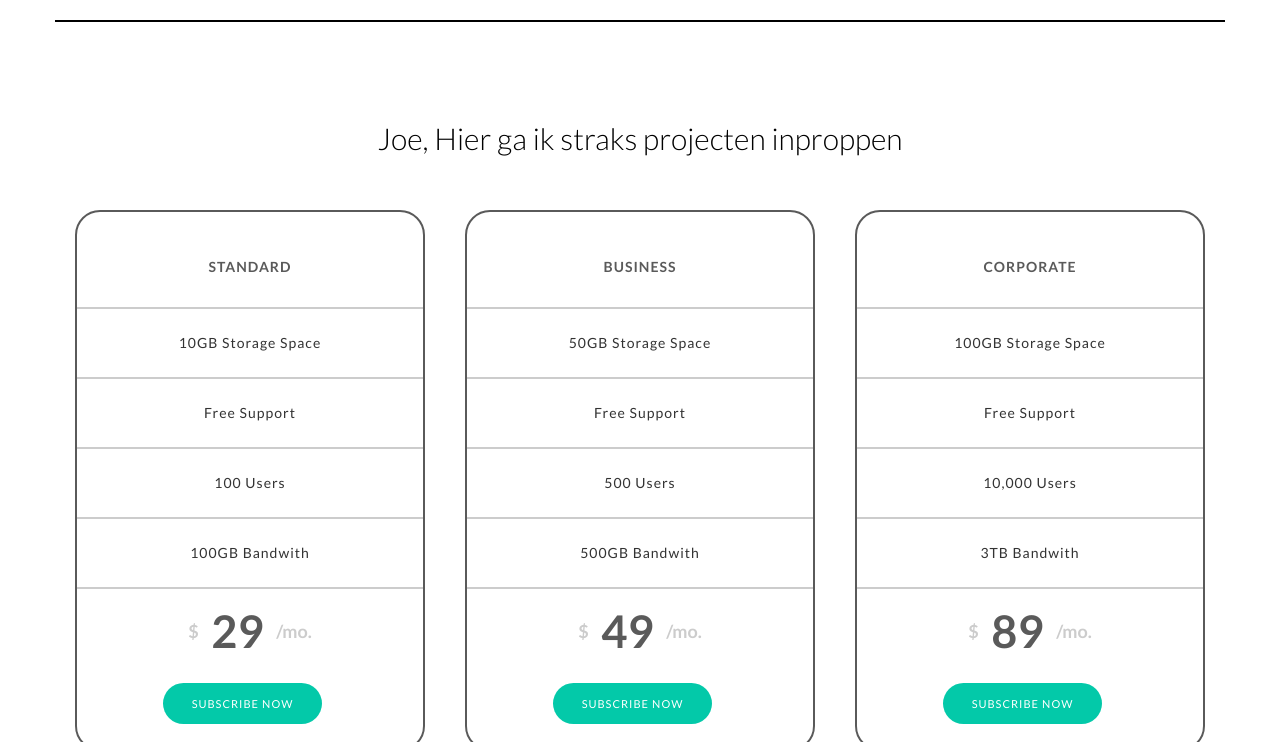
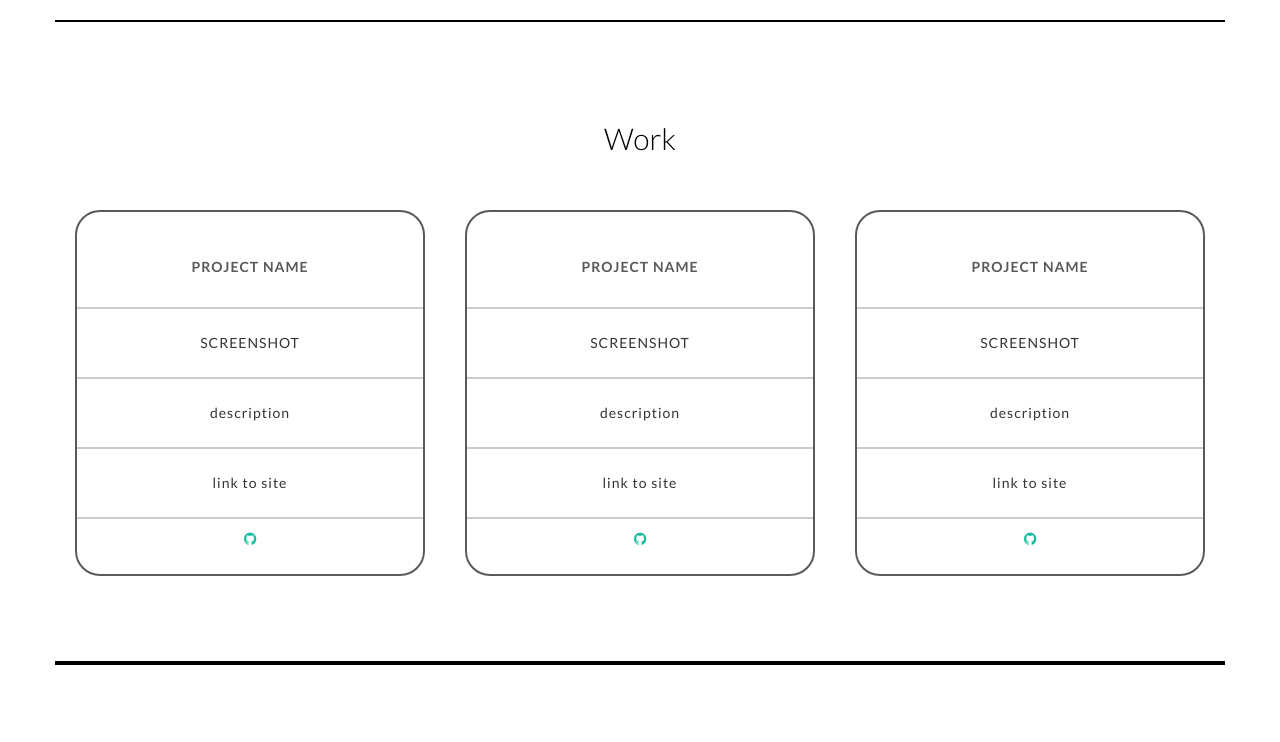
Before and after one commit to nycda-geeks/GvanTil-Portfolio, a plain HTML site: page index.html in a window 1280 px wide. Shown: the part 680-1422 px from the top of the page. Drawn offline with Linux system fonts and the light colour scheme; files whose address does not match are found by name.

Commit message:
worked on the work-section.

```diff
--- a/index.html
+++ b/index.html
@@ -27,7 +27,7 @@
 <body>
 
   <div id="h">
-      <div class="logo"><h1>G. van Til</h1></div>
+    <div class="logo"><h2>G. van Til</h2></div>
 
     <div class="social hidden-xs">
       <a href="#"><i class="ion-android-mail"></i></a>
@@ -45,25 +45,20 @@
 
   <div class="container ptb">
     <div class="row centered">
-        <h2 class="mb">Joe, Hier ga ik straks projecten inproppen</h2>
+      <h2 class="mb">Work</h2>
+
       <div class="col-md-4">
         <div class="price-table">
           <div class="p-head">
-                Standard
+            Project Name
           </div>
           <div class="p-body">
             <ul class="features">
-                  <li>10GB Storage Space</li>
-                  <li>Free Support</li>
-                  <li>100 Users</li>
-                  <li>100GB Bandwith</li>
+              <li>SCREENSHOT</li>
+              <li>description</li>
+              <li>link to site</li>
             </ul>
-                <div class="price">
-                  <span class="sub">$</span>
-                  <span class="detail">29</span>
-                  <span class="sub">/mo.</span>
-                </div><!--/price-->
-                <button class="btn btn-conf-2 btn-green">Subscribe Now</button>
+            <a href="#"><i class="ion-social-github"></i></a>
           </div><!--/p-body-->
         </div><!--/price-table-->
       </div><!--/col-md-4-->
@@ -71,21 +66,15 @@
       <div class="col-md-4">
         <div class="price-table">
           <div class="p-head">
-                Business
+            Project Name
           </div>
           <div class="p-body">
             <ul class="features">
-                  <li>50GB Storage Space</li>
-                  <li>Free Support</li>
-                  <li>500 Users</li>
-                  <li>500GB Bandwith</li>
+              <li>SCREENSHOT</li>
+              <li>description</li>
+              <li>link to site</li>
             </ul>
-                <div class="price">
-                  <span class="sub">$</span>
-                  <span class="detail">49</span>
-                  <span class="sub">/mo.</span>
-                </div><!--/price-->
-                <button class="btn btn-conf-2 btn-green">Subscribe Now</button>
+            <a href="#"><i class="ion-social-github"></i></a>
           </div><!--/p-body-->
         </div><!--/price-table-->
       </div><!--/col-md-4-->
@@ -93,21 +82,15 @@
       <div class="col-md-4">
         <div class="price-table">
           <div class="p-head">
-                Corporate
+            Project Name
           </div>
           <div class="p-body">
             <ul class="features">
-                  <li>100GB Storage Space</li>
-                  <li>Free Support</li>
-                  <li>10,000 Users</li>
-                  <li>3TB Bandwith</li>
+              <li>SCREENSHOT</li>
+              <li>description</li>
+              <li>link to site</li>
             </ul>
-                <div class="price">
-                  <span class="sub">$</span>
-                  <span class="detail">89</span>
-                  <span class="sub">/mo.</span>
-                </div><!--/price-->
-                <button class="btn btn-conf-2 btn-green">Subscribe Now</button>
+            <a href="#"><i class="ion-social-github"></i></a>
           </div><!--/p-body-->
         </div><!--/price-table-->
       </div><!--/col-md-4-->
```
Lines whose indentation alone changed are shown as unchanged.
